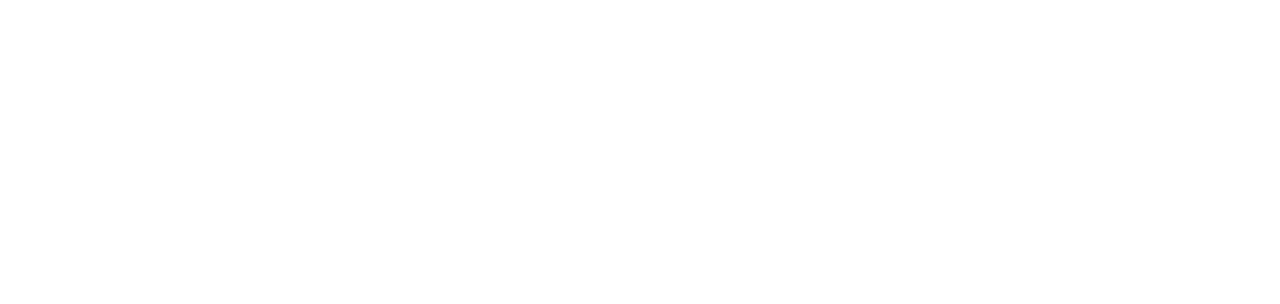
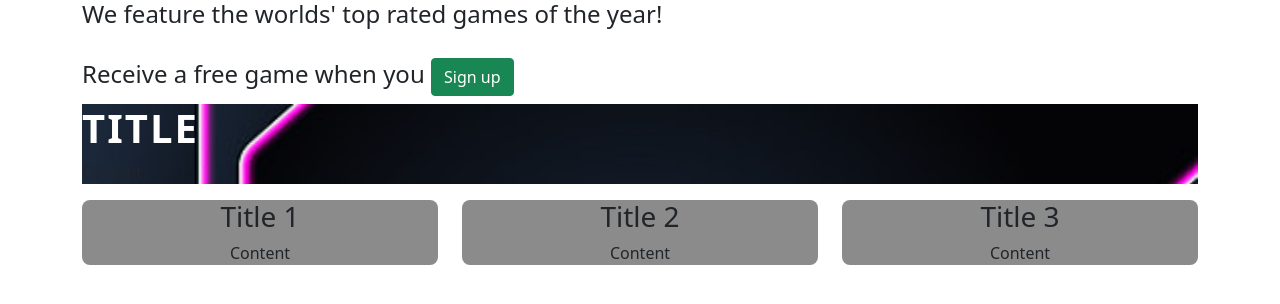
Before and after one commit to Somadevv/Small-Bootstrap-Project, a plain HTML site: page index.html in a window 1280 px wide. Drawn offline with nearby package versions, Linux system fonts and the light colour scheme; files that its build step writes are made by us from their sources.

Commit message:
Feature/Style: Added intro skeleton & into background styling

```diff
--- a/assets/style.css
+++ b/assets/style.css
@@ -0,0 +1,22 @@
+
+.feature {
+    text-align: center;
+    background-color: rgba(7, 7, 7, 0.466);
+    border-radius: .5em;
+}
+
+#banner-img {
+
+    background: url(/images/banner.jpg) no-repeat;
+    background-size: 100% 500px;
+}
+.title {
+    font-size: 2.5em;
+    letter-spacing: 2px;
+    text-transform: uppercase;
+    font-weight: 600;
+}
+
+.white {
+    color: white;
+}
--- a/index.html
+++ b/index.html
@@ -1,13 +1,60 @@
 <!DOCTYPE html>
 <html lang="en">
+
 <head>
     <meta charset="UTF-8">
     <meta name="viewport" content="width=device-width, initial-scale=1.0">
     <title>Mini Project</title>
-    <link href="https://cdn.jsdelivr.net/npm/bootstrap@5.0.0-beta1/dist/css/bootstrap.min.css" rel="stylesheet" integrity="sha384-giJF6kkoqNQ00vy+HMDP7azOuL0xtbfIcaT9wjKHr8RbDVddVHyTfAAsrekwKmP1" crossorigin="anonymous">
-    <link rel="stylesheet" href="style.css">
+    <link href="https://cdn.jsdelivr.net/npm/bootstrap@5.0.0-beta1/dist/css/bootstrap.min.css" rel="stylesheet"
+        integrity="sha384-giJF6kkoqNQ00vy+HMDP7azOuL0xtbfIcaT9wjKHr8RbDVddVHyTfAAsrekwKmP1" crossorigin="anonymous">
+    <link rel="stylesheet" href="assets/style.css" type="text/css">
 </head>
+
 <body>
+    <main class="container">
+        <!--Intro_Container-->
+        <header class="intro-container">
+            <div class="row">
+                <div class="col-12">
+                    <h4>We feature the worlds' top rated games of the year!<br><br>Receive a free game when you <button
+                            class="btn btn-success">Sign up</button></h4>
+                </div>
+        </header>
+        <!--Banner_image-->
+        <section>
+            <div class="row">
+                <div class="col-12 col-md-12 col-sm-12">
+                    <div id="banner-img">
+                        <h1 class="title white">Title</h1>
+                            <p>Content</p>
+                    </div>
+                </div>
+            </div>
+        </section>
+        <section>
+            <div class="row">
+                <div class="col-12 col-md-4 col-sm-12">
+                    <article class="feature">
+                        <h3>Title 1</h3>
+                        <p>Content</p>
+                    </article>
+                </div>
+                <div class="col-12 col-md-4 col-sm-12">
+                    <article class="feature">
+                        <h3>Title 2</h3>
+                        <p>Content</p>
+                    </article>
+                </div>
+                <div class="col-12 col-md-4 col-sm-12">
+                    <article class="feature">
+                        <h3>Title 3</h3>
+                        <p>Content</p>
+                    </article>
+                </div>
+        </section>
+
+    </main>
 
 </body>
+
 </html>
```
Also changed, not shown: images/banner.jpg (added).
